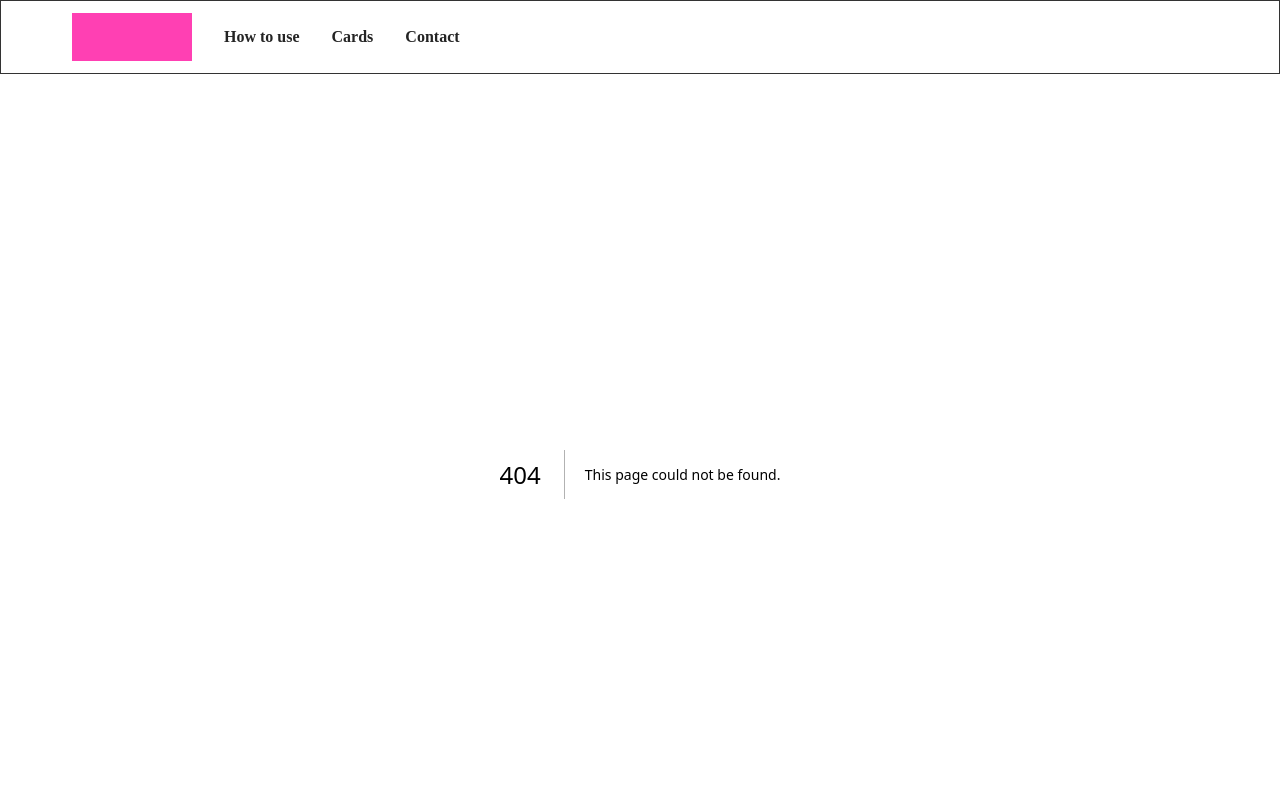
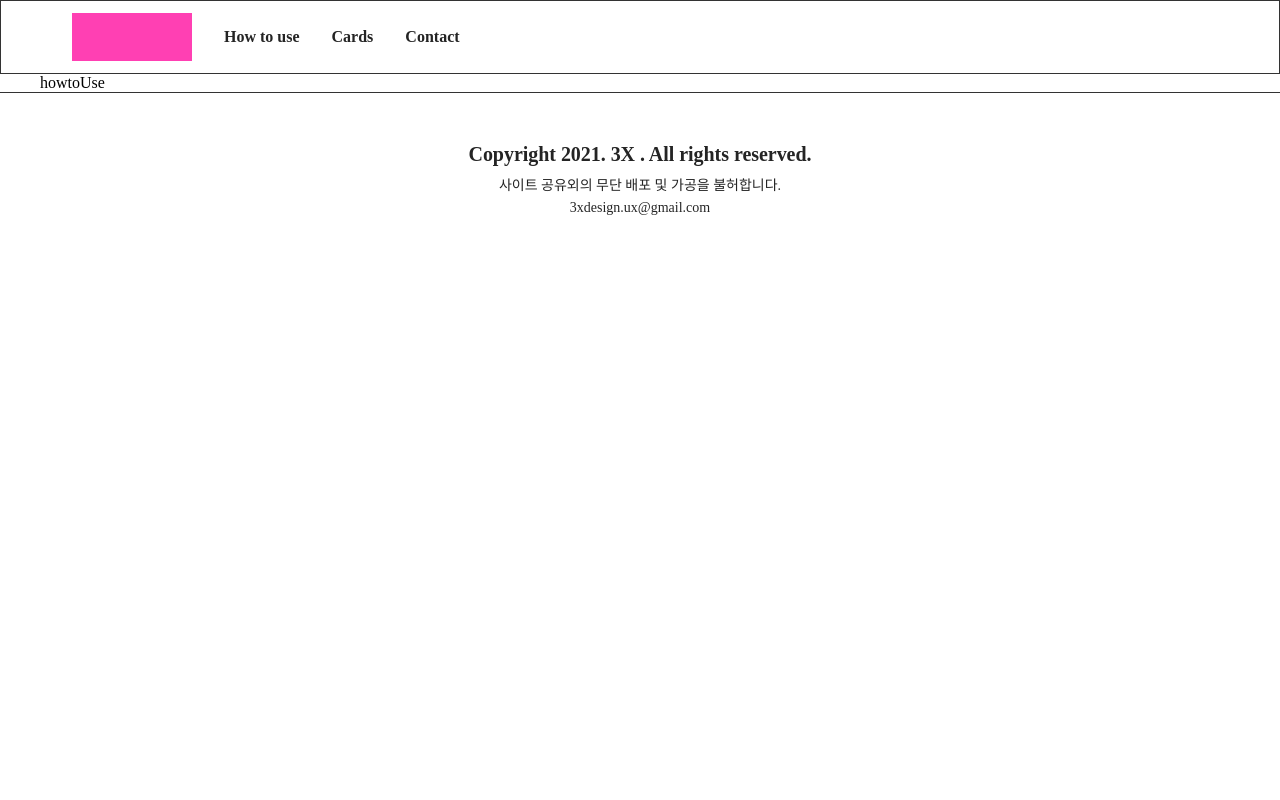
Before and after one commit to scd7896/3x_ux_card, a Next.js app: page /howtouse in a window 1280 px wide. Before the commit this address had no page. Shown: the top 800 px of the page. Built offline with nearby package versions, Linux system fonts and the light colour scheme; a web font is replaced by a local one.

Commit message:
feat: howtouse Route 추가

```diff
--- a/components/layout/HeaderNav.tsx
+++ b/components/layout/HeaderNav.tsx
@@ -7,7 +7,7 @@ export default function HeaderNav() {
 		<header className={styles.header}>
 			<nav className={styles.nav}>
 				<section className={styles.gnbWrapper}></section>
-				<Link className={styles.link}>
+				<Link className={styles.link} href="/howtouse">
 					<ButtonText level={1}>How to use</ButtonText>
 				</Link>
 				<Link className={styles.link} href="/cards">
--- /dev/null
+++ b/pages/howtouse/index.tsx
@@ -0,0 +1,5 @@
+import { BodyLayout } from "../../components/layout/Layout";
+
+export default function HowtousePage() {
+	return <BodyLayout>howtoUse</BodyLayout>;
+}
```
